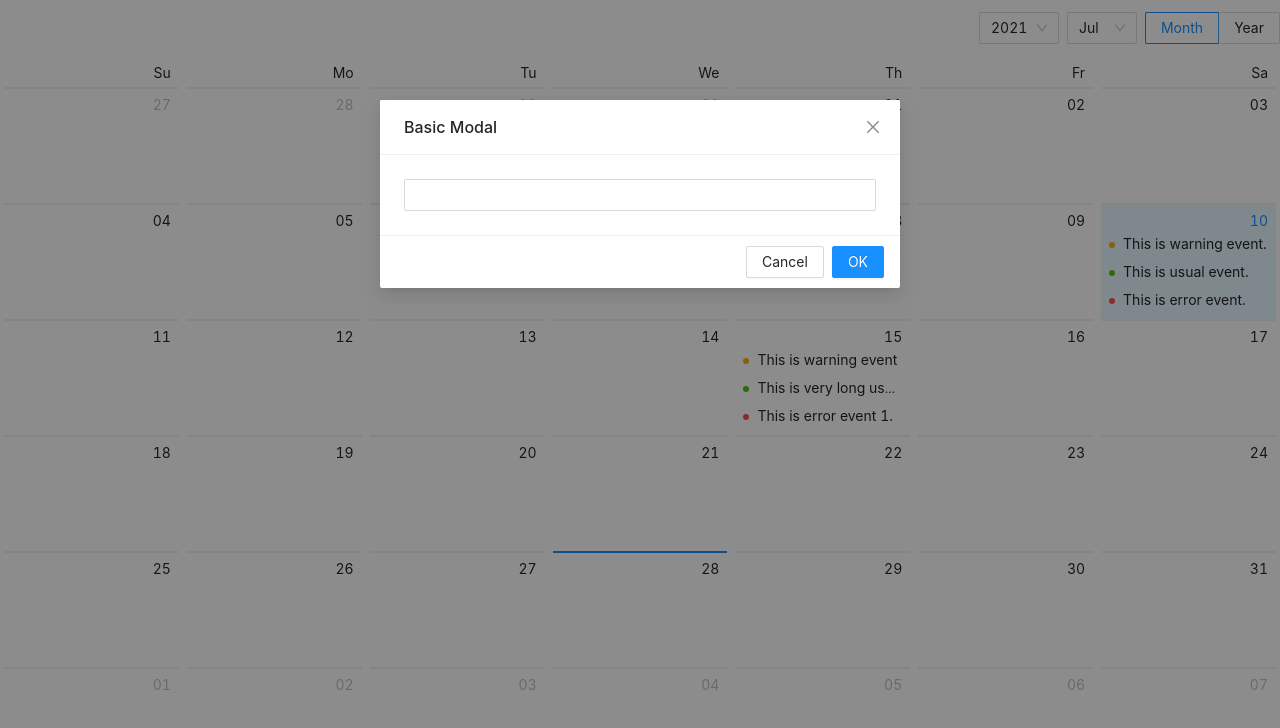
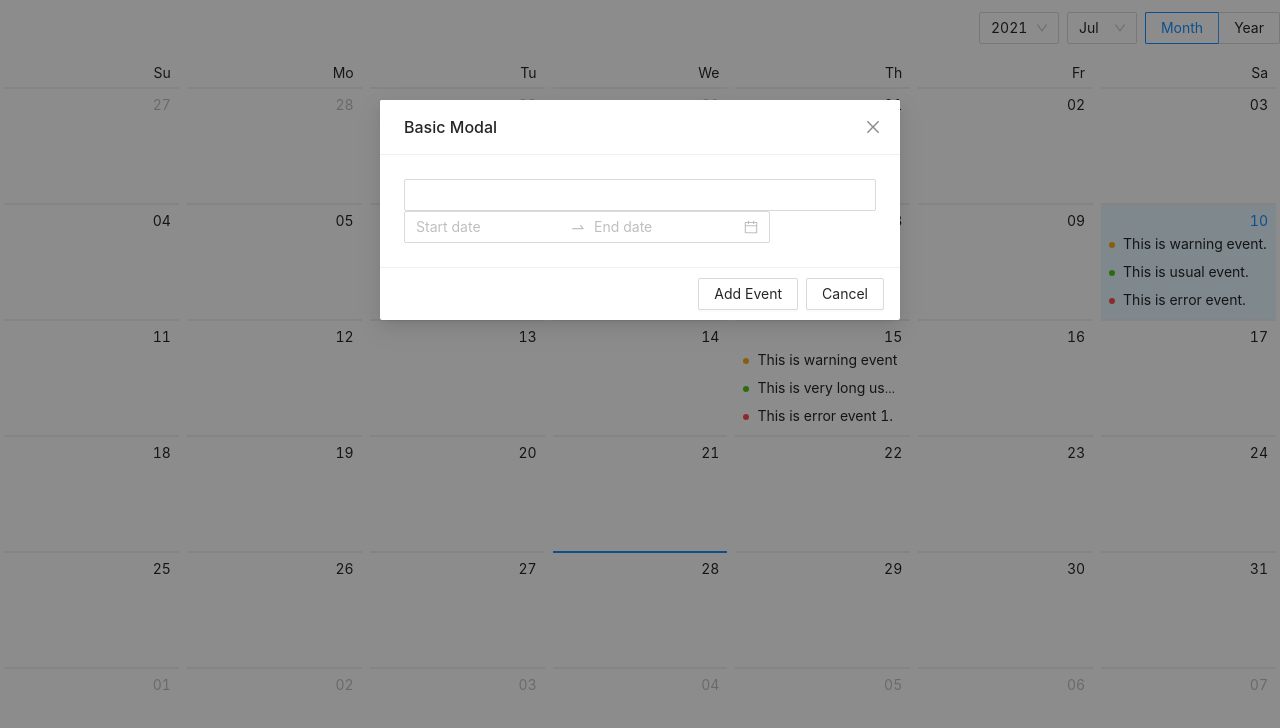
Before and after one commit to NouraldinS/calendar-task, a React (Create React App) app: page / in a window 1280 px wide. Both pictures are taken after a click on the element 1188 px from the left and 261 px from the top of the page. Shown: the top 728 px of the page. Built offline with nearby package versions, Linux system fonts and the light colour scheme.

Commit message:
add modal

```diff
--- a/src/Components/CalendarDesign.js
+++ b/src/Components/CalendarDesign.js
@@ -1,12 +1,13 @@
-import {React,useState} from 'react';
+import { React, useState } from 'react';
 import 'antd/dist/antd.css';
 import './style.css';
 import { Calendar, Badge, Input } from 'antd';
-import { Modal } from 'antd';
+import { Modal, Button, DatePicker } from 'antd';
 
+const { RangePicker } = DatePicker;
 
 const CalendarDesign = () => {
-  const[title,setTitle] = useState('');
+  const [title, setTitle] = useState('');
 
   const [isModalVisible, setIsModalVisible] = useState(false);
 
@@ -17,6 +18,7 @@ const CalendarDesign = () => {
 
   const handleOk = () => {
     setIsModalVisible(false);
+    alert(title)
   };
 
   const handleCancel = () => {
@@ -81,8 +83,11 @@ const CalendarDesign = () => {
       </div>
     ) : null;
   }
+  const handlSubmit = (e) => {
+    e.preventDefault();
+    alert(`tittle of task is ${title}`)
 
-
+  }
   return (
     <>
       <Calendar
@@ -90,12 +95,32 @@ const CalendarDesign = () => {
         dateCellRender={dateCellRender}
         monthCellRender={monthCellRender} />
 
-      <Modal title="Basic Modal" visible={isModalVisible} onOk={handleOk} onCancel={handleCancel}>
-        <Input type = "text" name = "title" value = {title}/>
+      <Modal title="Basic Modal" visible={isModalVisible} onOk={handleOk} onCancel={handleCancel}
+        footer={[
+          <Button type="submit" onClick={handleOk}>
+            Add Event
+          </Button>,
+          <Button onClick={handleCancel}>
+            Cancel
+          </Button>
+
+        ]}>
+        <form onSubmit={handlSubmit}>
+
+
+          <Input onChange={e => setTitle(e.target.value)} type="text" name="title" value={title} />
+          <RangePicker
+
+          />
+
+
+
+        </form>
 
       </Modal>
     </>
 
+
   )
 }
 export default CalendarDesign
```
